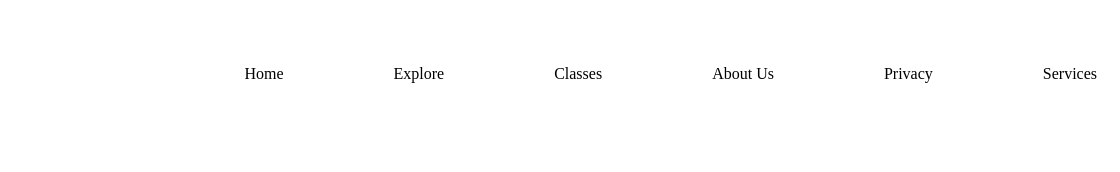
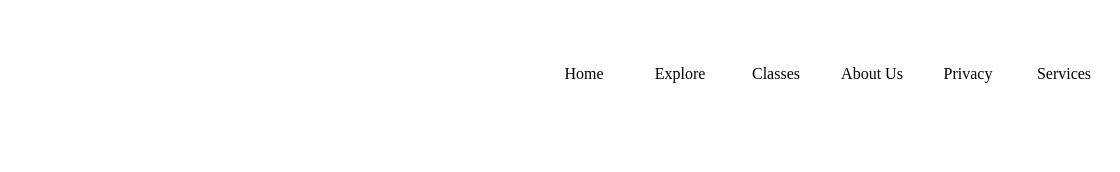
Before and after one commit to Ninelka/meditation, a Gatsby site: page /header in a window 1280 px wide. Shown: the full height of the page, 160-1280 px from the left. Built offline with nearby package versions, Linux system fonts and the light colour scheme; Gatsby itself is replaced by a stand-in of ours.

Commit message:
fix: active menu item font-weight and min-width

```diff
--- a/src/pages/header.js
+++ b/src/pages/header.js
@@ -12,13 +12,14 @@ const Wrapper = styled.header`
 
 const Menu = styled.ul`
     display: flex;
+    text-align: center;
     list-style: none;
 `
 
 const MenuItem = styled.li`
     position: relative;
     padding: 0 15px;
-    margin-right: 80px;
+    min-width: 66px;
 
     &:last-child {
         margin-right: 0;
@@ -51,6 +52,7 @@ const MenuItem = styled.li`
 
         a {
             color: var(--color-primary);
+            font-weight: 500;
         }
     }
 `
```
